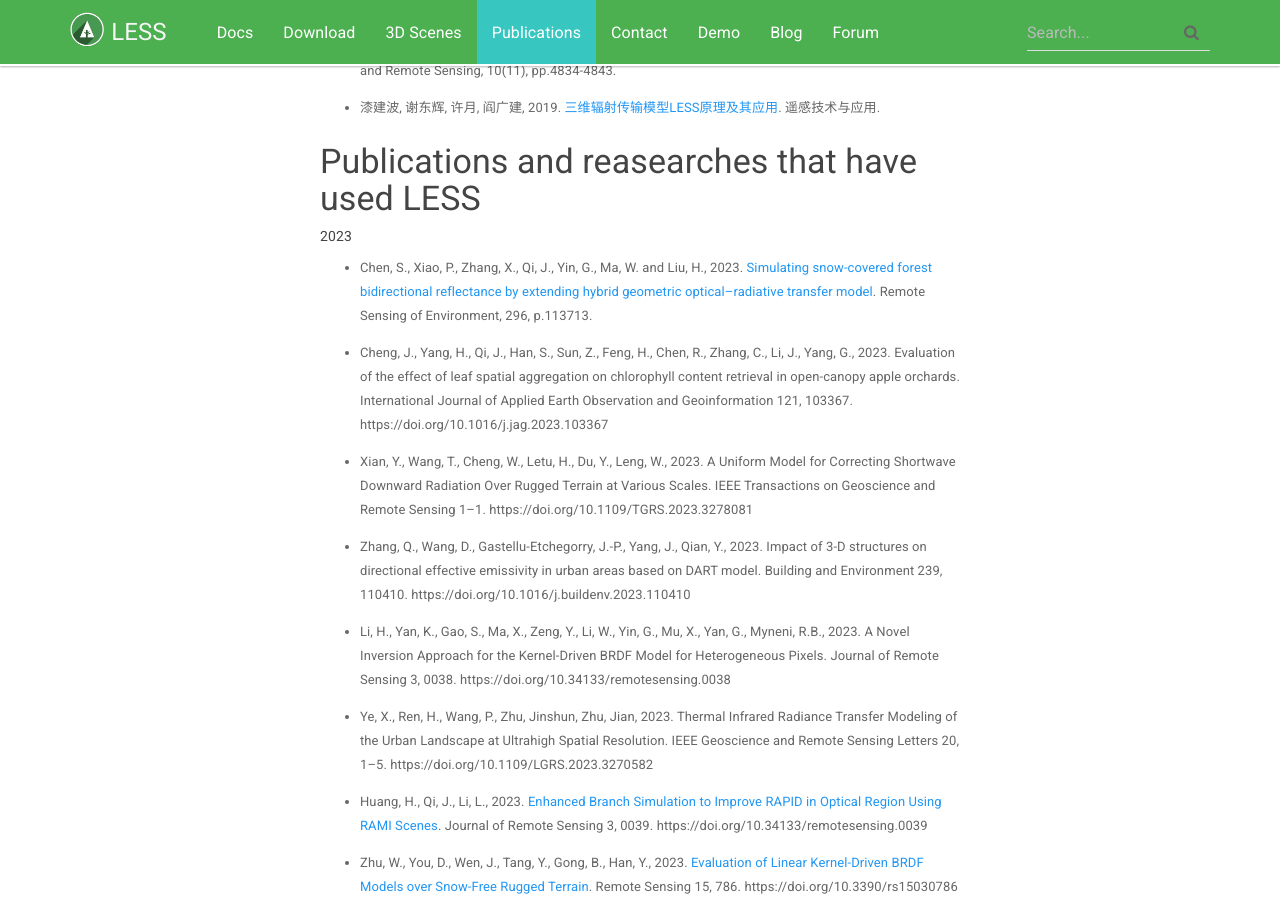
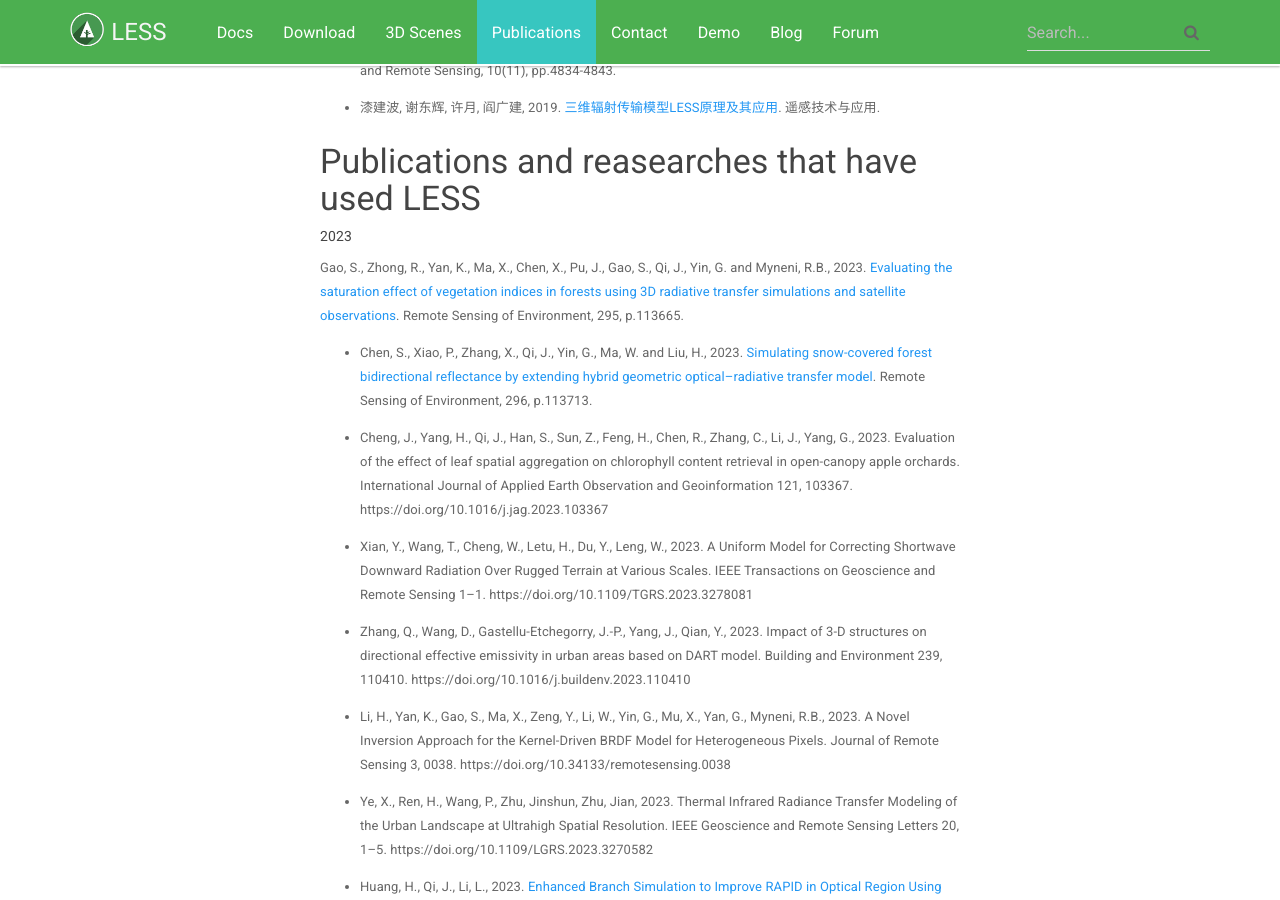
Before and after one commit to jianboqi/jianboqi.github.io, a Jekyll site: the page built from publications.md, in a window 1280 px wide and 900 px high, scrolled down 682 px. Built offline with Jekyll 4.4.1, drawn with Linux system fonts in a browser that asks for light colours; nearby versions of some CDN libraries.

Commit message:
Update publications.md

```diff
--- a/publications.md
+++ b/publications.md
@@ -24,6 +24,8 @@
 ### Publications and reasearches that have used LESS
 
 ###### 2023
+
+Gao, S., Zhong, R., Yan, K., Ma, X., Chen, X., Pu, J., Gao, S., Qi, J., Yin, G. and Myneni, R.B., 2023. [Evaluating the saturation effect of vegetation indices in forests using 3D radiative transfer simulations and satellite observations](https://www.sciencedirect.com/science/article/abs/pii/S003442572300216X). Remote Sensing of Environment, 295, p.113665.
 
 * Chen, S., Xiao, P., Zhang, X., Qi, J., Yin, G., Ma, W. and Liu, H., 2023. [Simulating snow-covered forest bidirectional reflectance by extending hybrid geometric optical–radiative transfer model](https://www.sciencedirect.com/science/article/abs/pii/S003442572300264X). Remote Sensing of Environment, 296, p.113713.
 
```
